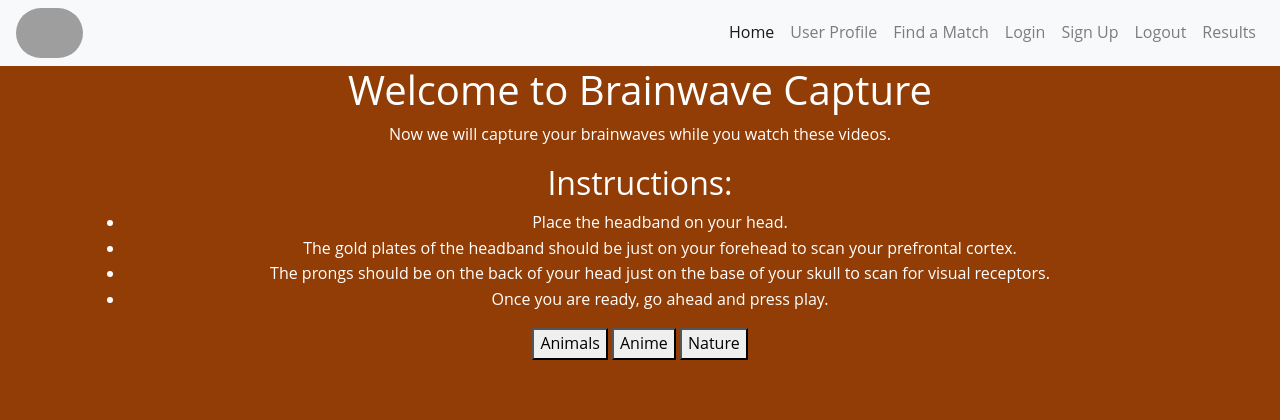
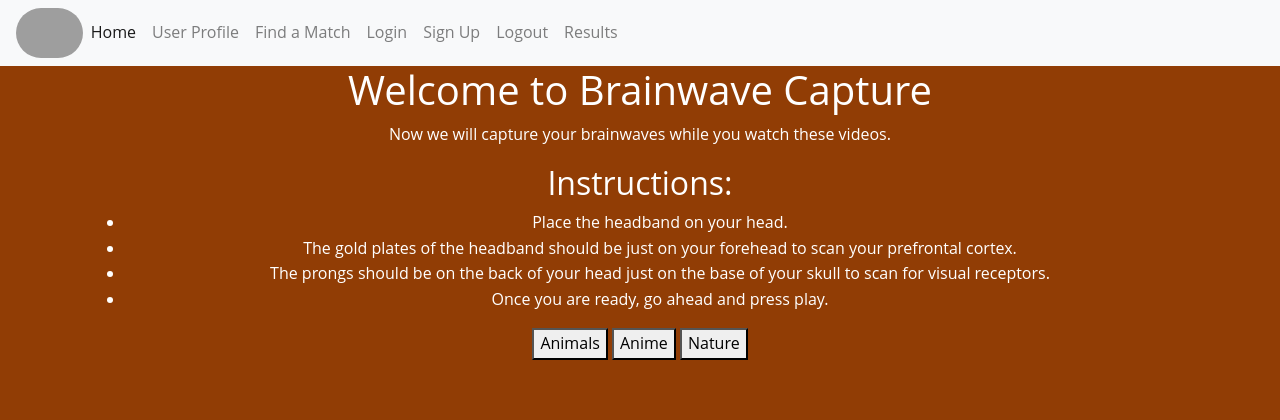
Before and after one commit to jorda079/CS370, a Flask app: page / in a window 1280 px wide. Shown: the top 420 px of the page. Run offline with Flask 3, Linux system fonts and the light colour scheme; some libraries are stand-ins or nearby versions; grey boxes are pictures that could not be loaded.

Commit message:
Update index.html
Fixed nav bar moving to the right

```diff
--- a/templates/index.html
+++ b/templates/index.html
@@ -22,6 +22,9 @@
             flex-direction: column;
             min-height: 100vh;
         }
+	    .navbar-collapse {
+			flex-grow: unset !important;
+		}
 
         .video-container {
             display: none;
```
